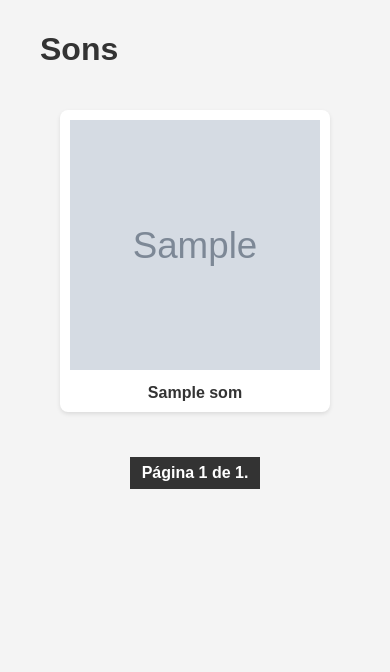
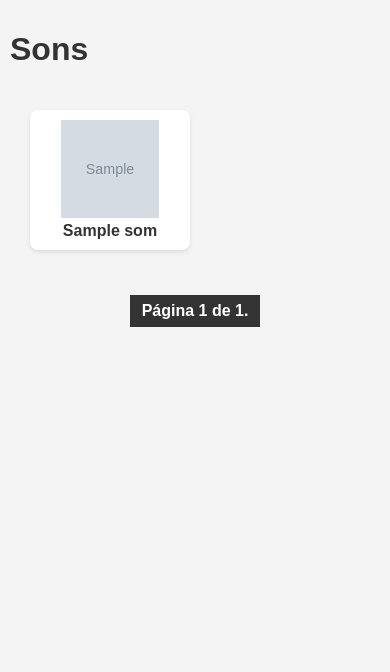
Before and after one commit to lkauer/somasomv2, a Django app: page /listar_sons/ in a window 390 px wide. Shown: the part 72-744 px from the top of the page. Run offline with Django 3.2, Linux system fonts and the light colour scheme; tables that the repository leaves empty hold one stand-in row (values such as "Sample post"); grey boxes marked "Sample" are stand-in pictures.

Commit message:
re design mobile grid

```diff
--- a/myapp/views.py
+++ b/myapp/views.py
@@ -96,7 +96,7 @@ def painel_geral(request):
 
 def listar_artistas(request):
     artista_list = Artista.objects.all()
-    paginator = Paginator(artista_list, 4)  # Mostra 4 artistas por página
+    paginator = Paginator(artista_list, 8)  # Mostra 4 artistas por página
 
     page = request.GET.get('page')
     try:
@@ -112,7 +112,7 @@ def listar_artistas(request):
 
 def listar_sons(request):
     som_list = Som.objects.all()
-    paginator = Paginator(som_list, 4)  # Mostra 4 sons por página
+    paginator = Paginator(som_list, 8)  # Mostra 8 sons por página
 
     page = request.GET.get('page')
     try:
--- a/static/css/styles.css
+++ b/static/css/styles.css
@@ -207,9 +207,24 @@ h1, h2 {
 
 @media (max-width: 768px) {
     .artist-gallery, .sound-gallery {
-        grid-template-columns: 1fr;
+        grid-template-columns: repeat(2, 1fr);
+        gap: 10px; /* Adiciona espaço entre os itens */
+    }
+
+    .artist-item, .sound-item {
+        width: 100%;
+        box-sizing: border-box;
+    }
+
+    .artist-image, .sound-image {
+        width: 70%; /* Reduz a largura das imagens em 30% */
+        height: auto;
+        margin: 0 auto; /* Centraliza a imagem horizontalmente */
+        aspect-ratio: 1; /* Mantém a imagem quadrada */
+        object-fit: cover; /* Ajusta a imagem para cobrir completamente o contêiner */
     }
 }
+
 
 .button {
     display: inline-block;
```
